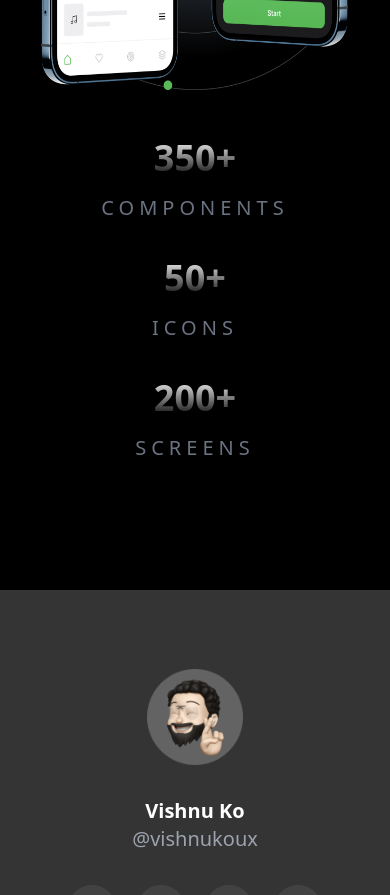
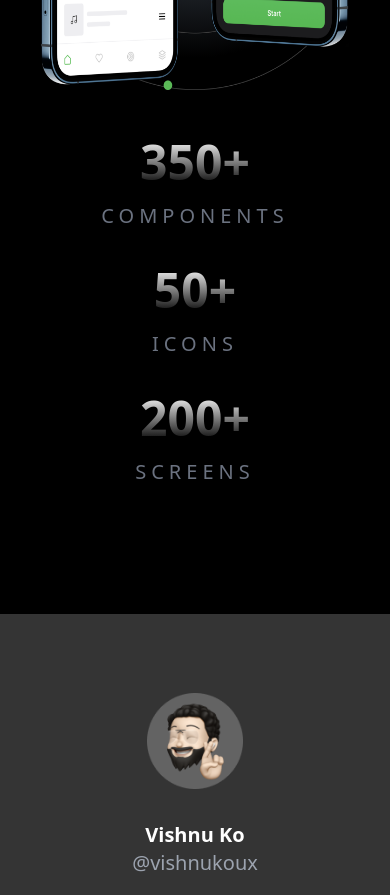
Before and after one commit to dravog7/cuframes, a Svelte app: page / in a window 390 px wide. Shown: the part 1120-2015 px from the top of the page. Built offline with nearby package versions, Linux system fonts and the light colour scheme.

Commit message:
stats mob font changes

```diff
--- a/src/components/StatsCard.svelte
+++ b/src/components/StatsCard.svelte
@@ -21,6 +21,6 @@
     @apply flex flex-col text-center;
 }
 .stats > h1 {
-    @apply font-black md:text-6xl text-4xl bg-gradient-to-t bg-clip-text text-transparent from-black to-white;
+    @apply font-black md:text-6xl text-5xl bg-gradient-to-t bg-clip-text text-transparent from-black to-white;
 }
 </style>
```
